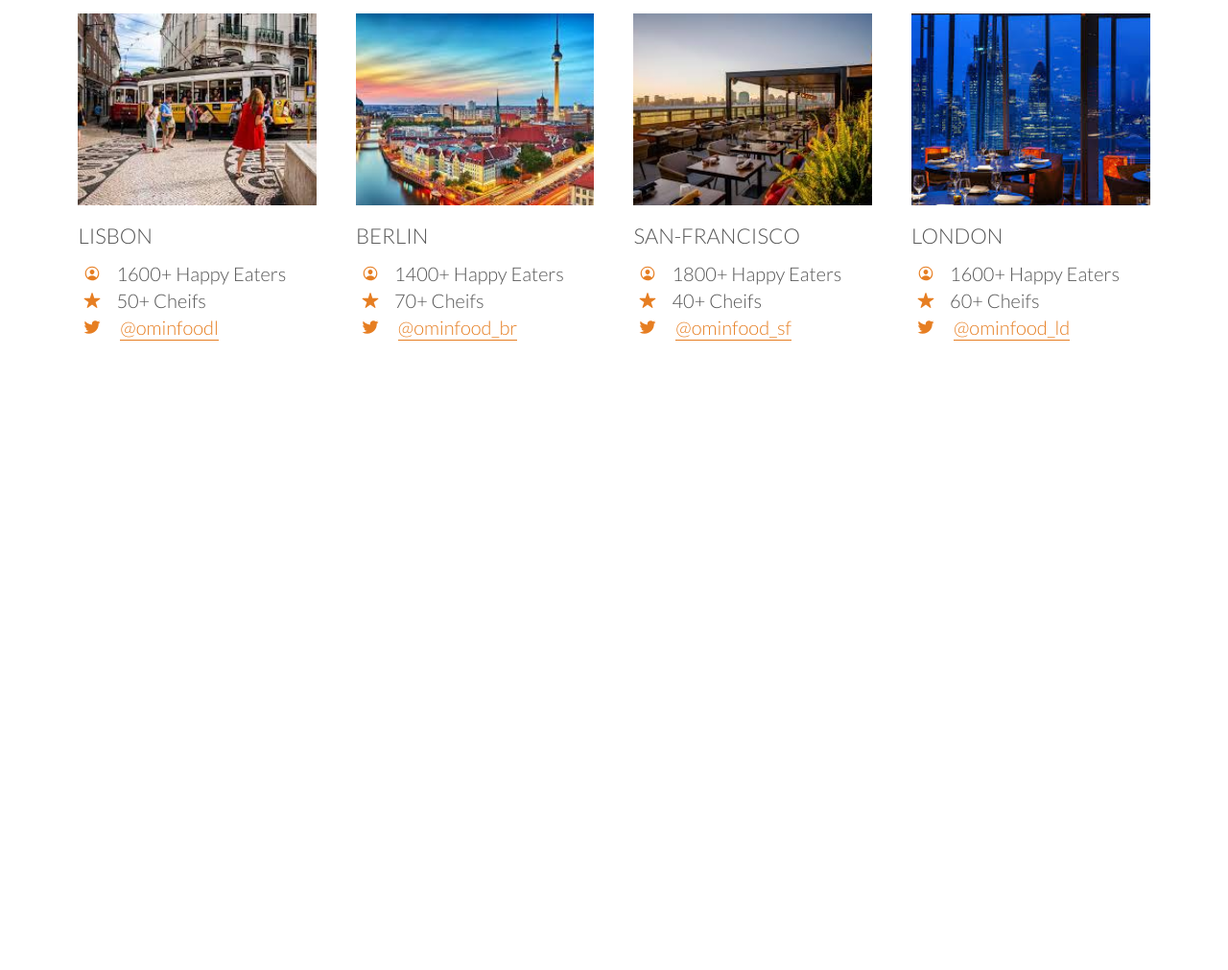
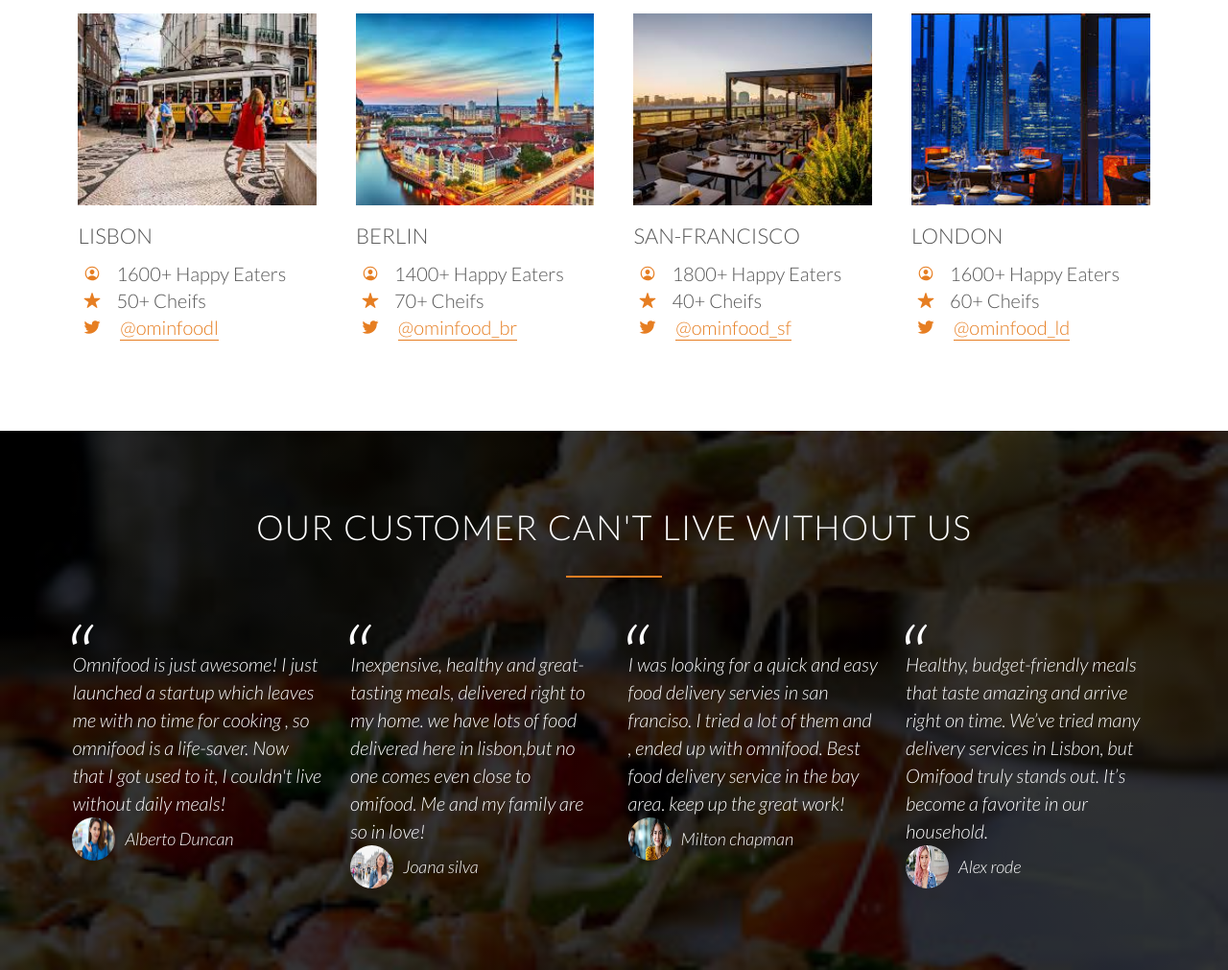
Before and after one commit to Deepak98260/Food-Project, a plain HTML site: page index.html in a window 1280 px wide. Shown: the part 2749-3760 px from the top of the page at 96% size. Before the commit the page ends 3198 px from the top, so only its background shows below. Drawn offline with nearby package versions, Linux system fonts and the light colour scheme.

Commit message:
Initial files added

```diff
--- a/Resources/css/style.css
+++ b/Resources/css/style.css
@@ -20,6 +20,7 @@
 
 header {
     background-image: linear-gradient(rgba(0, 0, 0, 0.7), rgba(0, 0, 0, 0.7)), url('img/hero-image.webp');
+    background-attachment: fixed;
     height: 100vh;
     background-size: cover;
     background-position: center;
@@ -360,3 +361,52 @@
     border-bottom: 1px solid transparent;
     transition: border-bottom 0.5s, color 0.5s;
 }
+
+
+/* 5 section start here */
+
+.section-testimonials {
+    background-image: linear-gradient(rgba(0, 0, 0, 0.8), rgba(0, 0, 0, 0.8)), url(img/back-cust.jpg);
+    background-size: cover;
+    background-repeat: no-repeat;
+    background-position: center;
+    color: #fff;
+    background-attachment: fixed;
+}
+
+blockquote {
+    padding: 2%;
+    font-style: italic;
+    line-height: 145%;
+    margin-top: 40px;
+    position: relative;
+    min-height: 200px;
+    /* ⭐ SAME HEIGHT */
+    display: flex;
+    /* ⭐ IMPORTANT */
+    flex-direction: column;
+}
+
+cite {
+    font-size: 90%;
+    display: flex;
+    margin-top: auto;
+    align-items: center;
+}
+
+cite img {
+    height: 45px;
+    width: 45px;
+    border-radius: 50%;
+    margin-right: 10px;
+    vertical-align: middle;
+}
+
+blockquote:before {
+    content: '\201C';
+    font-size: 500%;
+    display: block;
+    position: absolute;
+    top: 0;
+    left: -5px;
+}
--- a/index.html
+++ b/index.html
@@ -227,6 +227,39 @@
             </div>
         </div>
     </section>
+    <!-- 5 section start herer -->
+    <section class="section-testimonials">
+        <div class="row">
+            <h2>Our Customer can't live without us</h2>
+            <div class="row">
+                <div class="col span-1-of-4">
+                    <blockquote>
+                        Omnifood is just awesome! I just launched a startup which leaves me with no time for cooking , so omnifood is a life-saver. Now that I got used to it, I couldn't live without daily meals!
+                        <cite><img src="Resources/img/cust-1.jpg" alt="cust-1">Alberto Duncan</cite>
+                    </blockquote>
+                </div>
+                <div class="col span-1-of-4">
+                    <blockquote>
+                        Inexpensive, healthy and great-tasting meals, delivered right to my home. we have lots of food delivered here in lisbon,but no one comes even close to omifood. Me and my family are so in love!
+                        <cite><img src="Resources/img/cust-2.jpg" alt="cust-2">Joana silva</cite>
+                    </blockquote>
+
+                </div>
+                <div class="col span-1-of-4">
+                    <blockquote>
+                        I was looking for a quick and easy food delivery servies in san franciso. I tried a lot of them and , ended up with omnifood. Best food delivery service in the bay area. keep up the great work!
+                        <cite><img src="Resources/img/cust-3.jpg" alt="cust-3">Milton chapman</cite>
+                    </blockquote>
+
+                </div>
+                <div class="col span-1-of-4">
+                    <blockquote>
+                        Healthy, budget-friendly meals that taste amazing and arrive right on time. We’ve tried many delivery services in Lisbon, but Omifood truly stands out. It’s become a favorite in our household.
+                        <cite><img src="Resources/img/cust-4.jpg" alt="cust-4">Alex rode</cite>
+                    </blockquote>
+                </div>
+            </div>
+    </section>
 
 
 
```
Also changed, not shown: Resources/css/img/back-cust.jpg (added), Resources/img/cust-1.jpg (added), Resources/img/cust-2.jpg (added), Resources/img/cust-3.jpg (added), Resources/img/cust-4.jpg (added).
